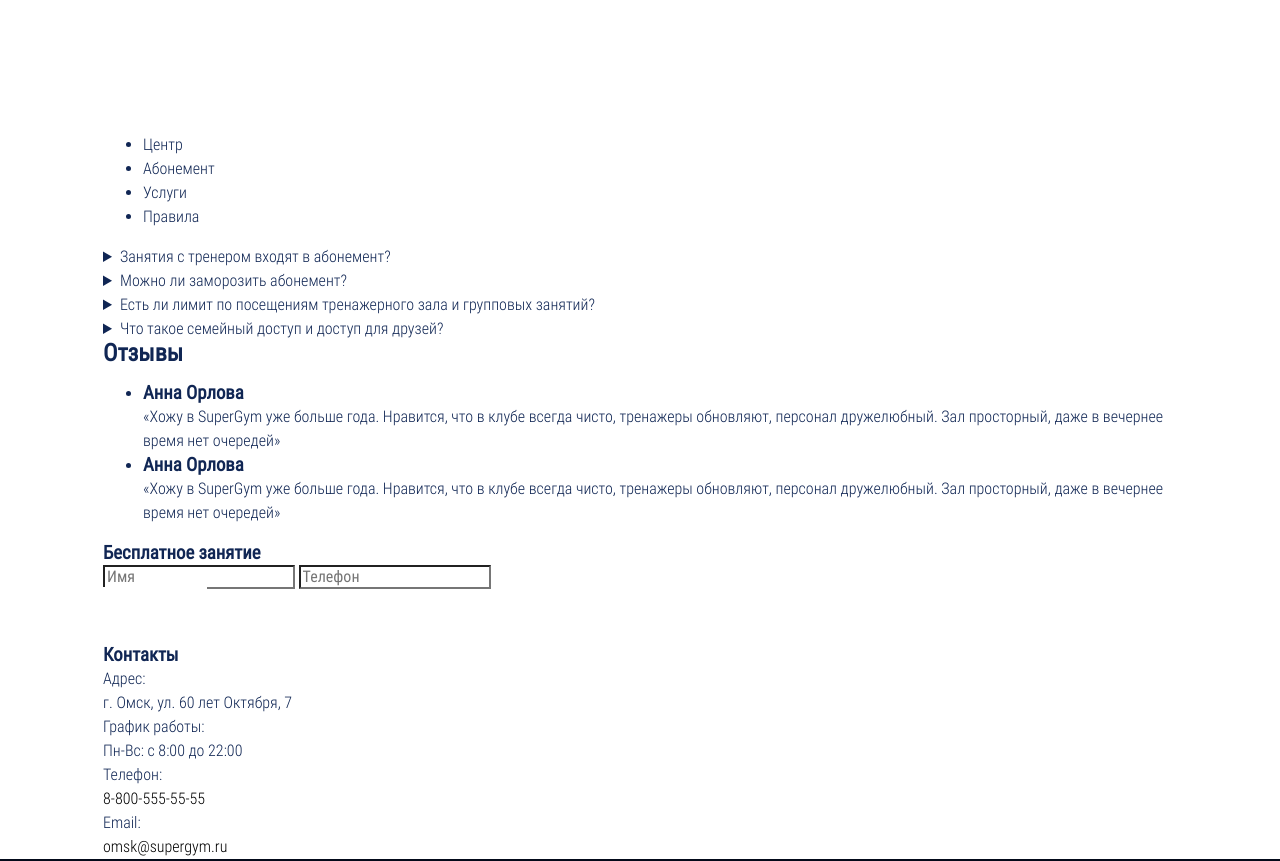
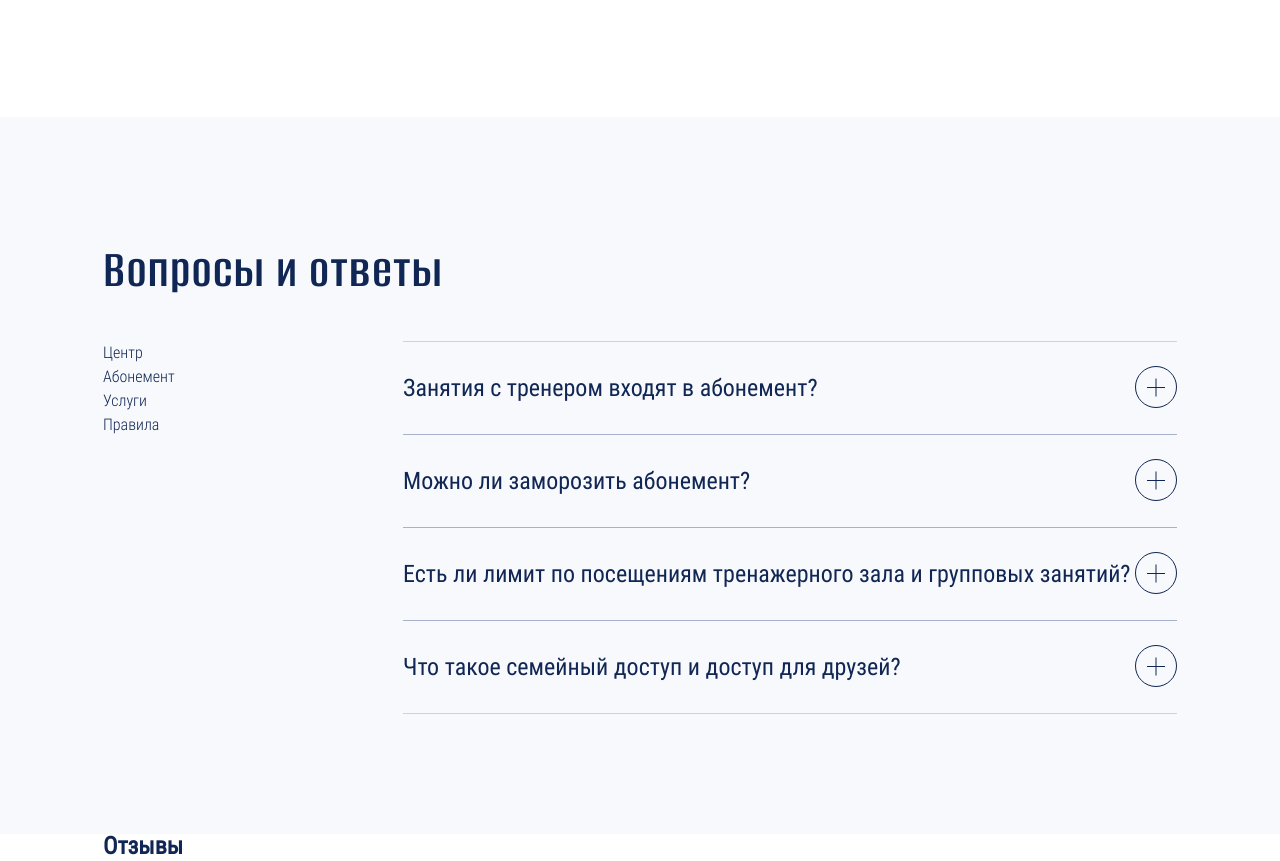
Before and after one commit to alex-kabanin/2130957-supergym, a website: page source/index.html in a window 1280 px wide. Shown: the part 5397-6258 px from the top of the page. Drawn offline with nearby package versions, Linux system fonts and the light colour scheme; files that its build step writes are made by us from their sources; files whose address does not match are found by name.

Commit message:
faq started

```diff
--- a/source/index.html
+++ b/source/index.html
@@ -348,30 +348,44 @@
         </section>
         <section class="faq">
           <div class="container">
-            <h2 class="faq__title"></h2>
+            <h2 class="faq__title">Вопросы и ответы</h2>
+            <div class="faq__wrapper">
               <ul class="faq__block">
                 <li>Центр</li>
                 <li>Абонемент</li>
                 <li>Услуги</li>
                 <li>Правила</li>
               </ul>
-            <div class="faq__answers answers">
+              <ul class="faq__answers answers">
+                <li class="answers__wrapper">
                   <details class="answers__item">
-                <summary class="answers__question">Занятия с тренером входят в абонемент?</summary>
+                    <summary class="answers__summary">Занятия с тренером входят в абонемент?</summary>
                     <p class="answers__reply">При посещении тренажерного зала вам необходимо оплачить занятия с тренером отдельно. В зале всегда присутствует дежурный тренер, которому можно задать вопрос,  получить небольшую консультацию по тренажеру или технике выполнения упражнения.</p>
                   </details>
+                  <div class="answers__sign"></div>
+                </li>
+                <li class="answers__wrapper">
                   <details class="answers__item">
-                <summary class="answers__question">Можно ли заморозить абонемент?</summary>
+                    <summary class="answers__summary">Можно ли заморозить абонемент?</summary>
                     <p class="answers__reply">При посещении тренажерного зала вам необходимо оплачить занятия с тренером отдельно. В зале всегда присутствует дежурный тренер, которому можно задать вопрос,  получить небольшую консультацию по тренажеру или технике выполнения упражнения.</p>
                   </details>
+                  <div class="answers__sign"></div>
+                </li>
+                <li class="answers__wrapper">
                   <details class="answers__item">
-                <summary class="answers__question">Есть ли лимит по посещениям тренажерного зала и групповых занятий?</summary>
+                    <summary class="answers__summary">Есть ли лимит по посещениям тренажерного зала и групповых занятий?</summary>
                     <p class="answers__reply">При посещении тренажерного зала вам необходимо оплачить занятия с тренером отдельно. В зале всегда присутствует дежурный тренер, которому можно задать вопрос,  получить небольшую консультацию по тренажеру или технике выполнения упражнения.</p>
                   </details>
+                  <div class="answers__sign"></div>
+                </li>
+                <li class="answers__wrapper">
                   <details class="answers__item">
-                <summary class="answers__question">Что такое семейный доступ и доступ для друзей?</summary>
+                    <summary class="answers__summary">Что такое семейный доступ и доступ для друзей?</summary>
                     <p class="answers__reply">При посещении тренажерного зала вам необходимо оплачить занятия с тренером отдельно. В зале всегда присутствует дежурный тренер, которому можно задать вопрос,  получить небольшую консультацию по тренажеру или технике выполнения упражнения.</p>
                   </details>
+                  <div class="answers__sign"></div>
+                </li>
+              </ul>
             </div>
           </div>
         </section>
--- a/source/js/main.js
+++ b/source/js/main.js
@@ -3,6 +3,7 @@ import {initModals} from './modules/modals/init-modals.js';
 import {Form} from './modules/form-validate/form.js';
 import './modules/video/video.js';
 import './modules/tabs/tabs.js';
+import './modules/faq/faq.js';
 
 new Swiper('.staff__swiper', {
   loop: true,
--- /dev/null
+++ b/source/js/modules/faq/faq.js
@@ -0,0 +1,16 @@
+// Получаем все элементы с классом "answers__item"
+const answersItems = document.querySelectorAll('.answers__item');
+
+answersItems.forEach((item) => {
+  item.addEventListener('toggle', () => {
+    const parentWrapper = item.closest('.answers__wrapper');
+
+    if (item.open) {
+      parentWrapper.classList.add('answers__wrapper--open');
+    } else {
+      parentWrapper.classList.remove('answers__wrapper--open');
+    }
+  });
+});
+
+export {answersItems};
--- /dev/null
+++ b/source/sass/blocks/anwers.scss
@@ -0,0 +1,95 @@
+@use "../variables";
+@use "../mixins";
+
+.answers {
+  margin: 0;
+  padding: 0;
+  list-style: none;
+}
+
+.answers__wrapper {
+  position: relative;
+}
+
+.answers__reply {
+  display: none;
+  margin-top: 15px;
+  padding-right: 200px;
+  font-size: 18px;
+  line-height: 23px;
+}
+
+.answers__item {
+  margin-bottom: -1px;
+  padding: 25px 0;
+  border-bottom: 1px solid rgba(28, 51, 116, 0.2);
+  border-top: 1px solid rgba(28, 51, 116, 0.2);
+}
+
+.answers__item[open] .answers__reply {
+  display: block;
+}
+
+.answers__summary {
+  font-size: 24px;
+  font-weight: 500;
+  line-height: 42px;
+  list-style: none;
+  cursor: pointer;
+}
+
+.answers__sign {
+  position: absolute;
+  top: 25px;
+  right: 0;
+  width: 42px;
+  height: 42px;
+  border: 1px solid variables.$color-basic;
+  border-radius: 50%;
+  transition: variables.$trans-default;
+  pointer-events: none;
+
+  &::after, &::before {
+    content: "";
+    position: absolute;
+    top: 50%;
+    left: calc(50% - 9px);
+    height: 1px;
+    width: 18px;
+    background-color: variables.$color-basic;
+    transition: all .4s ease-in-out;
+  }
+
+  &::before {
+    transform: rotate(90deg);
+  }
+
+  &:hover {
+    background-color: variables.$color-basic;
+  }
+
+  &:hover::after, &:hover::before {
+    background-color: variables.$color-default-white;
+  }
+}
+
+.answers__wrapper--open .answers__sign {
+  background-color: variables.$color-basic;
+
+  &::after {
+    background-color: variables.$color-default-white;
+  }
+
+  &::before {
+    background-color: variables.$color-default-white;
+    transform: rotate(360deg);
+  }
+}
+
+.answers__wrapper:hover .answers__sign {
+  background-color: variables.$color-basic;
+
+  &::after, &::before {
+    background-color: variables.$color-default-white;
+  }
+}
--- a/source/sass/blocks/faq.scss
+++ b/source/sass/blocks/faq.scss
@@ -1,7 +1,28 @@
-.answers__reply {
-  display: none;
+@use "../variables";
+@use "../mixins";
+
+.faq {
+  padding: 120px 0 121px;
+  background-color: variables.$color-additional-background;
 }
 
-.answers__item[open] .answers__reply {
-  display: block;
+.faq__wrapper {
+  display: grid;
+  grid-template-columns: 260px 1fr;
+  gap: 40px;
 }
+
+.faq__block {
+  margin: 0;
+  padding: 0;
+  list-style: none;
+}
+
+.faq__title {
+  margin-bottom: 39px;
+  font-size: 54px;
+  font-family: variables.$ff-primary;
+  font-weight: 600;
+  line-height: 65px;
+  letter-spacing: variables.$letter-space;
+}
--- a/source/sass/style.scss
+++ b/source/sass/style.scss
@@ -37,8 +37,9 @@
 @use "blocks/staff";
 @use "blocks/trainer";
 @use "blocks/advantages";
+@use "blocks/anwers";
+@use "blocks/offers";
 @use "blocks/faq";
-@use "blocks/offers";
 
 // ---------------------------------
 
```
Also changed, not shown: build/css/style.css, build/css/style.min.css, build/index.html, build/js/main.min.js, 2 other files. Lines whose indentation alone changed are shown as unchanged.
